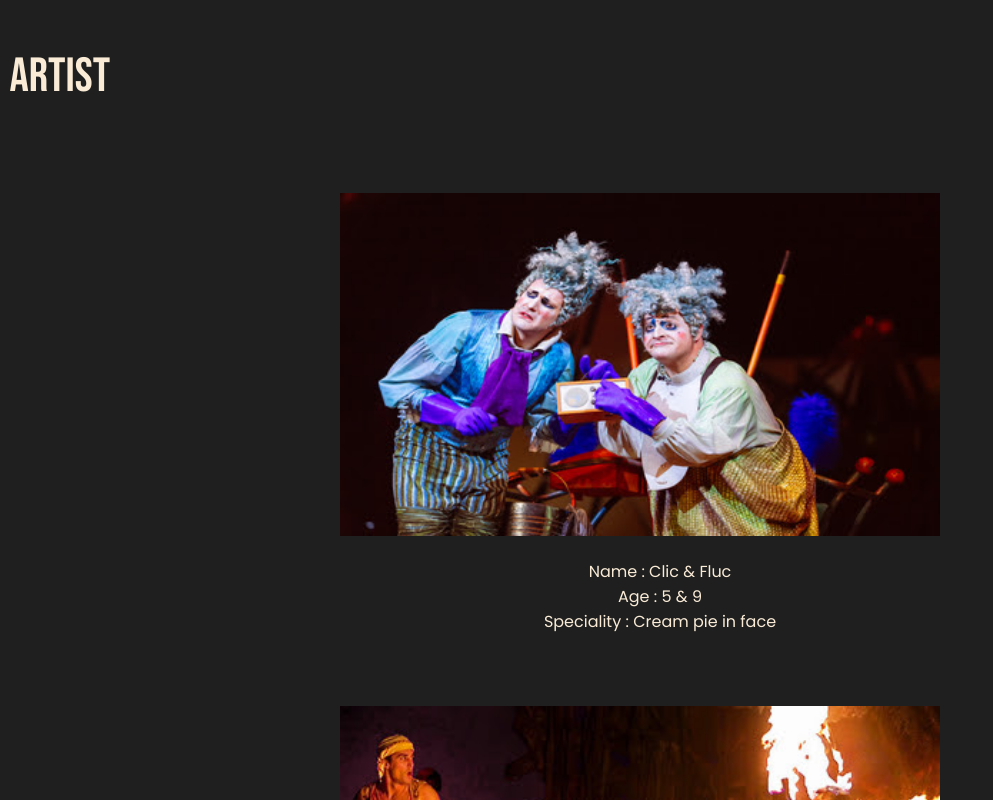
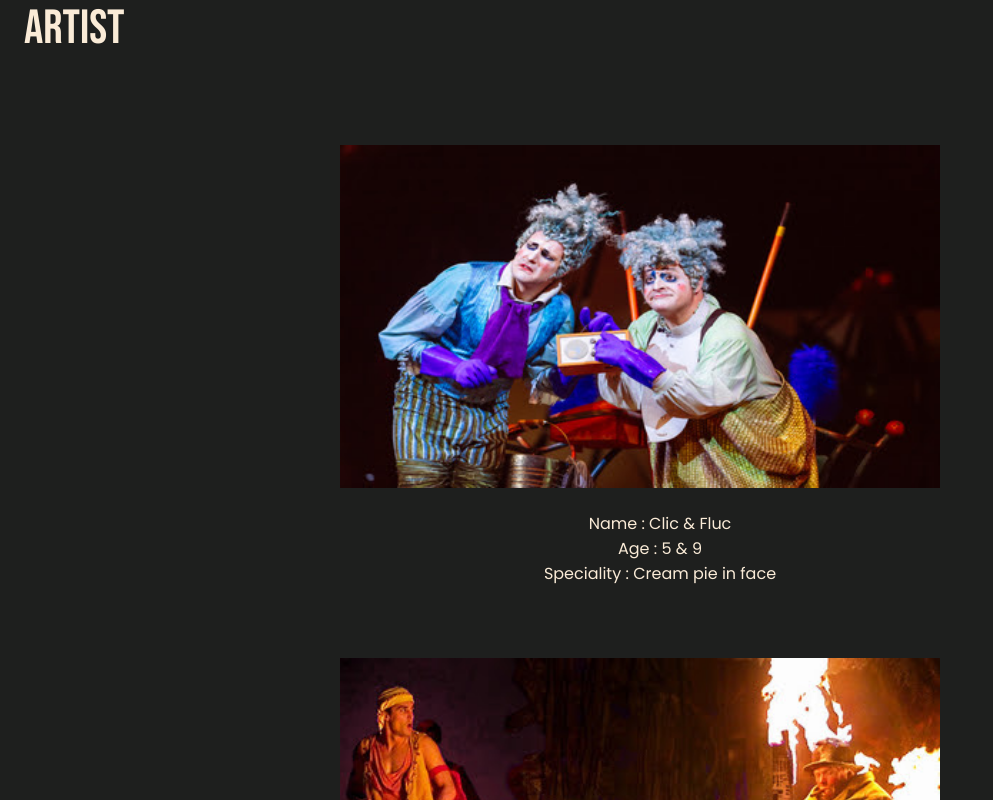
Before and after one commit to XeniaR1S/WildCircus, a React (Create React App) app in the folder wildcircus/: page /artist in a window 1280 px wide. Shown: the top 800 px of the page, without its empty margins (0-993 px from the left). Built offline with nearby package versions, Linux system fonts and the light colour scheme.

Commit message:
Readjust title

```diff
--- a/wildcircus/src/App.css
+++ b/wildcircus/src/App.css
@@ -108,7 +108,8 @@
 .artist-title {
   font-family: 'Bebas Neue', cursive;
   text-align: left;
-  margin-left: 0.2em;
+  margin-left: 0.5em;
+  margin-top: 0;
   font-size: 3em;
 }
 
```
